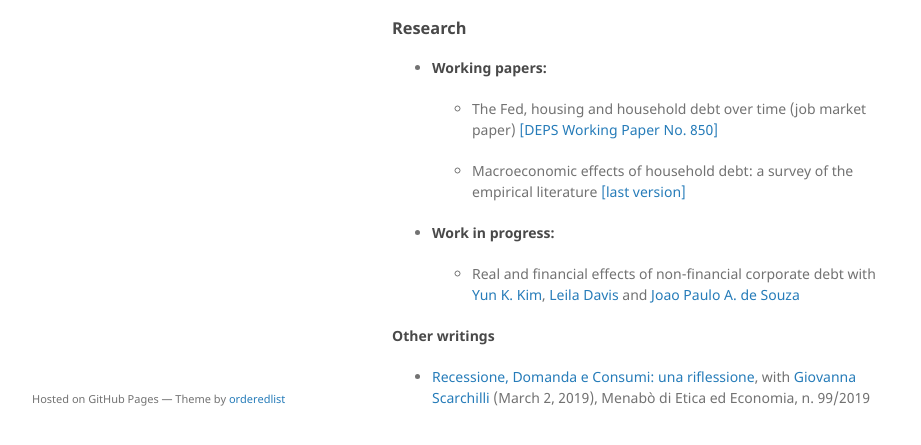
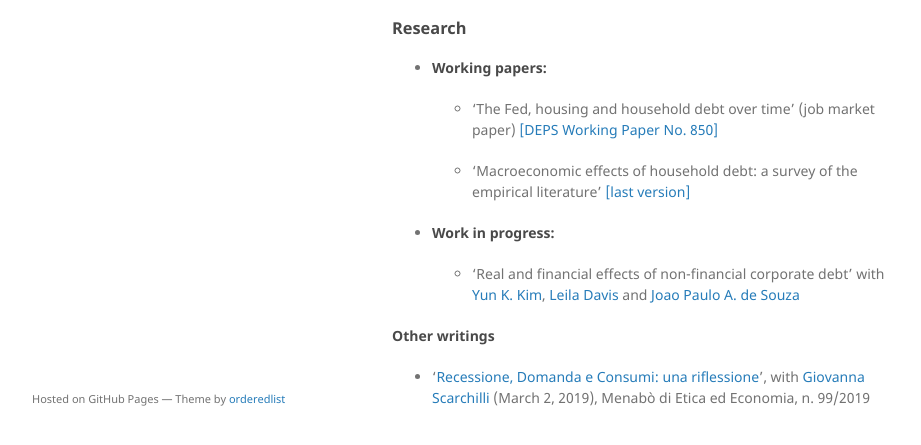
Before and after one commit to giacomorella/giacomorella.github.io, a Jekyll site: the page built from index.md, in a window 1280 px wide and 1032 px high. Shown: the part 554-999 px from the top of the window, without its empty margins (178-1099 px from the left). Built offline with Jekyll 4.4.1, drawn with Linux system fonts in a browser that asks for light colours; the repository's description, which GitHub fills in, is left out.

```diff
--- a/index.md
+++ b/index.md
@@ -21,14 +21,14 @@ From September 2019 to January 2020, I was visiting PhD student at the Departmen
 
 - #### Working papers:
 
-	-   The Fed, housing and household debt over time (job market paper) [[DEPS Working Paper No. 850]](https://www.deps.unisi.it/sites/st02/files/allegatiparagrafo/02-03-2021/850.pdf)
+	-  'The Fed, housing and household debt over time' (job market paper) [[DEPS Working Paper No. 850]](https://www.deps.unisi.it/sites/st02/files/allegatiparagrafo/02-03-2021/850.pdf)
 
-	-   Macroeconomic effects of household debt: a survey of the empirical literature [[last version]](./assets/survey_rella.pdf)
+	-  'Macroeconomic effects of household debt: a survey of the empirical literature' [[last version]](./assets/survey_rella.pdf)
 
 - #### Work in progress:
 
-	-   Real and financial effects of non-financial corporate debt with [Yun K. Kim](https://blogs.umb.edu/yunkim/), [Leila Davis](https://www.leiladavis.net/) and [Joao Paulo A. de Souza](https://sites.google.com/view/joaodesouza/)
+	-   'Real and financial effects of non-financial corporate debt' with [Yun K. Kim](https://blogs.umb.edu/yunkim/), [Leila Davis](https://www.leiladavis.net/) and [Joao Paulo A. de Souza](https://sites.google.com/view/joaodesouza/)
 
 #### Other writings
 
-*   [Recessione, Domanda e Consumi: una riflessione](https://www.eticaeconomia.it/recessione-domanda-e-consumi-una-riflessione/), with [Giovanna Scarchilli](https://twitter.com/giovannascarchi) (March 2, 2019), Menabò di Etica ed Economia, n. 99/2019
+*   '[Recessione, Domanda e Consumi: una riflessione](https://www.eticaeconomia.it/recessione-domanda-e-consumi-una-riflessione/)', with [Giovanna Scarchilli](https://twitter.com/giovannascarchi) (March 2, 2019), Menabò di Etica ed Economia, n. 99/2019
```
